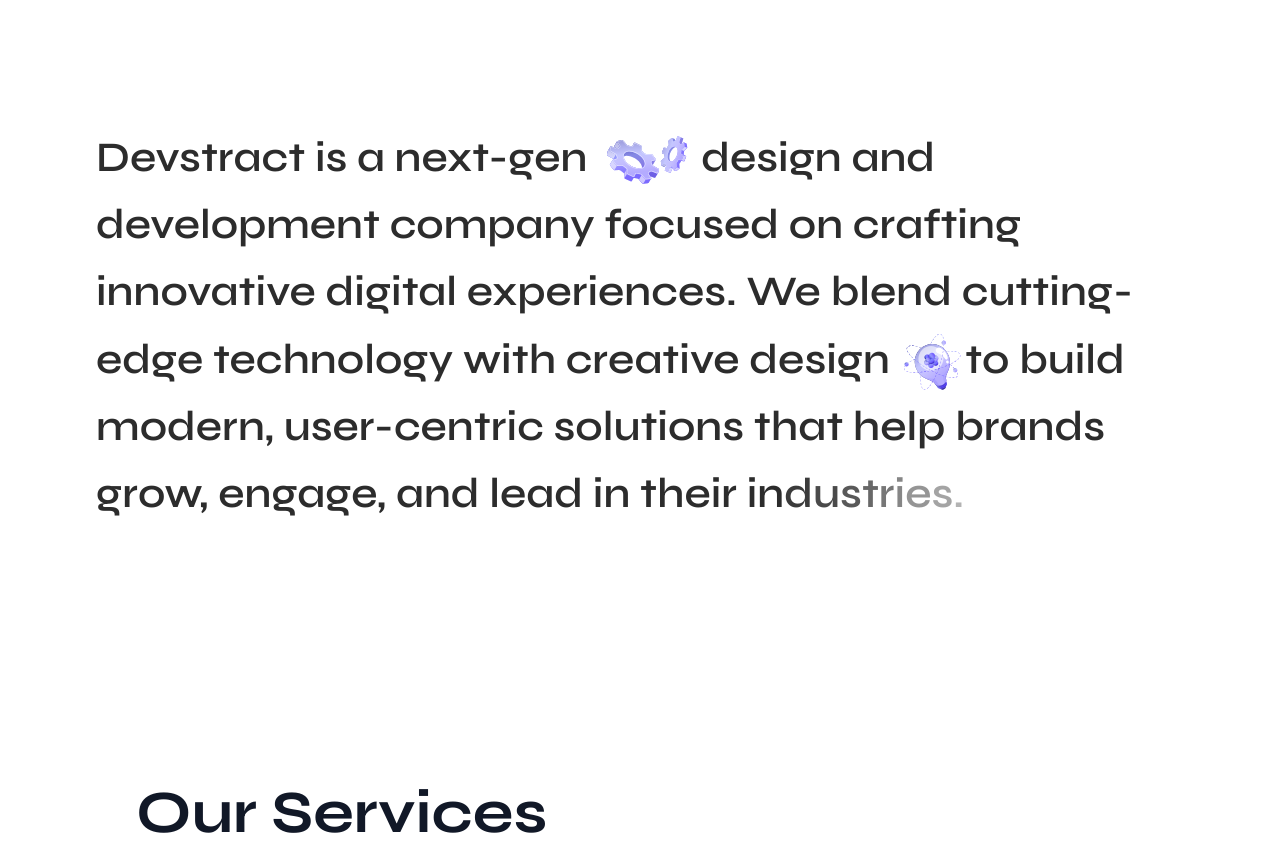
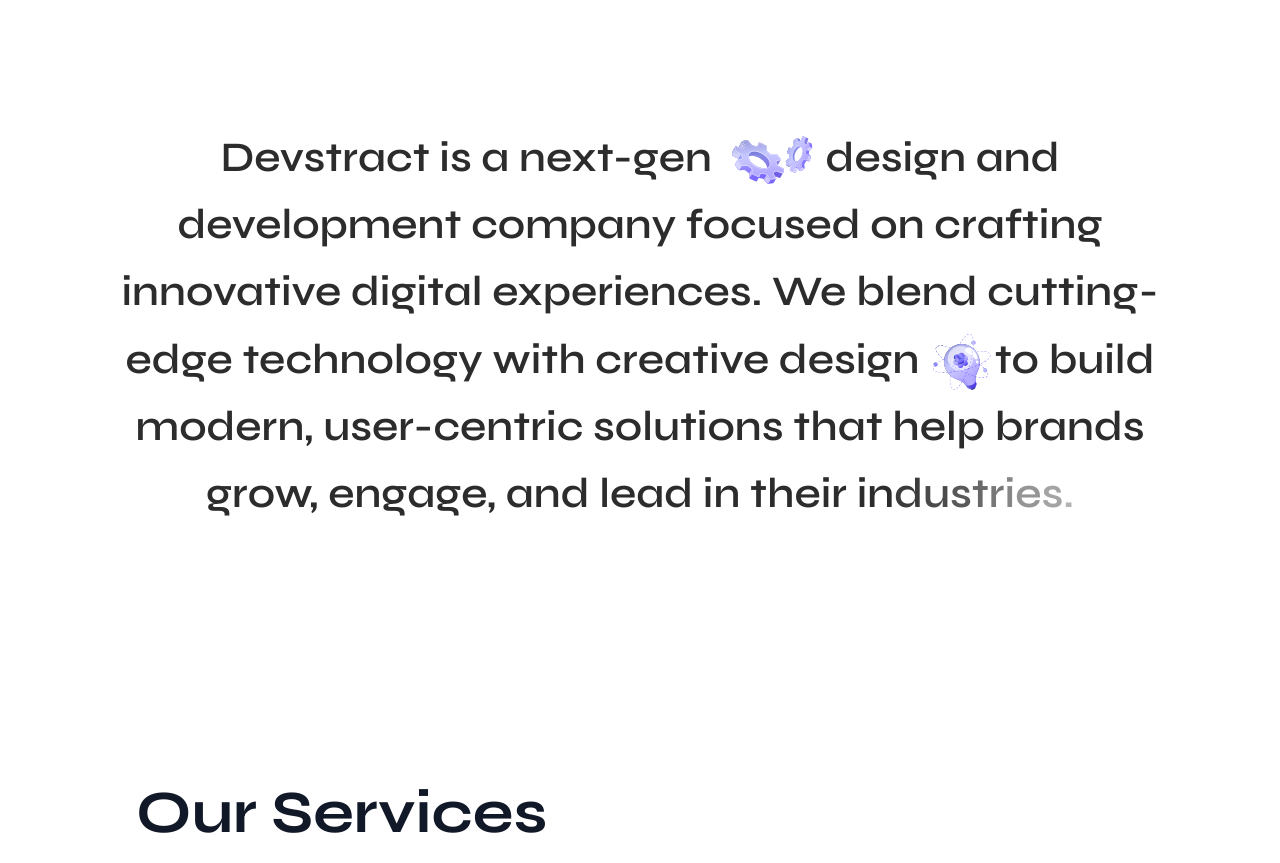
Before and after one commit to afnanahmadtariq/Devstract, a Next.js app: page / in a window 1280 px wide. Shown: the part 1120-1983 px from the top of the page. Built offline with nearby package versions, Linux system fonts and the light colour scheme.

Commit message:
Update scroll-text-section.tsx

```diff
--- a/components/scroll-text-section.tsx
+++ b/components/scroll-text-section.tsx
@@ -98,7 +98,7 @@
   return (
     <section ref={sectionRef} className="py-20 sm:py-48 px-6 md:px-24 bg-white">
       <div className="text-center mx-auto">
-        <p className="text-xl md:text-3xl lg:text-[42px] text-left font-semibold leading-[1.6] md:leading-[1.6]">
+        <p className="text-xl md:text-3xl lg:text-[42px] text-center font-semibold leading-[1.6] md:leading-[1.6]">
           {(() => {
             let globalCharIndex = 0;
             return textParts.map((part, i) => {
```
